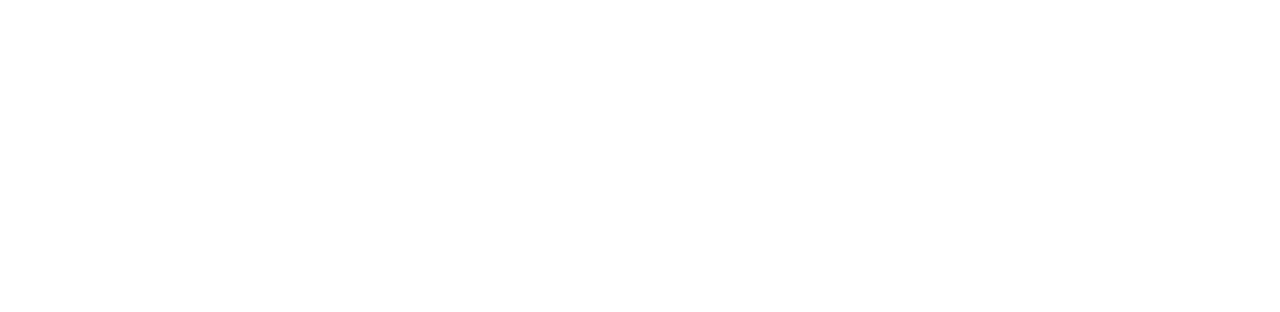
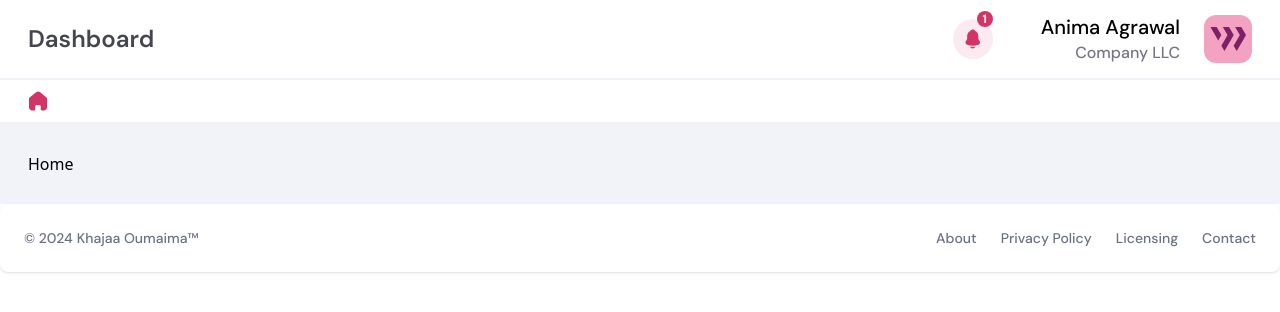
Before and after one commit to 0umaima/Admin-Dashboard, a React (Vite) app: page / in a window 1280 px wide. Before the commit this address had no page. Shown: the top 312 px of the page. Built offline with nearby package versions, Linux system fonts and the light colour scheme; a web font is replaced by a local one.

Commit message:
update home route

```diff
--- a/src/App.jsx
+++ b/src/App.jsx
@@ -10,7 +10,7 @@
       <Router>
         <Routes>
 
-          <Route path="/home" element={<Home/>} />
+          <Route path="/" element={<Home/>} />
           <Route path="/home/dashboard" element={<Dashboard/>} />
           <Route path="/home/dashboard/add-product" element={<AddProduct/>} />
           <Route path="/home/profile" element={<Profile/>} />
--- a/src/Layout/Breadcrumbs.jsx
+++ b/src/Layout/Breadcrumbs.jsx
@@ -7,7 +7,7 @@
 
     return (
       <div className="h-11 border-b-2 border-light-gray px-2 md:px-5 lg:px-7 flex items-center gap-3 md:gap-5 font-DMmono">
-        <Link to="/home">
+        <Link to="/">
           <img src={home} alt="home" className="size-4 md:size-5"/>
         </Link>
         {pathnames.map((pathname, index) => {
```
